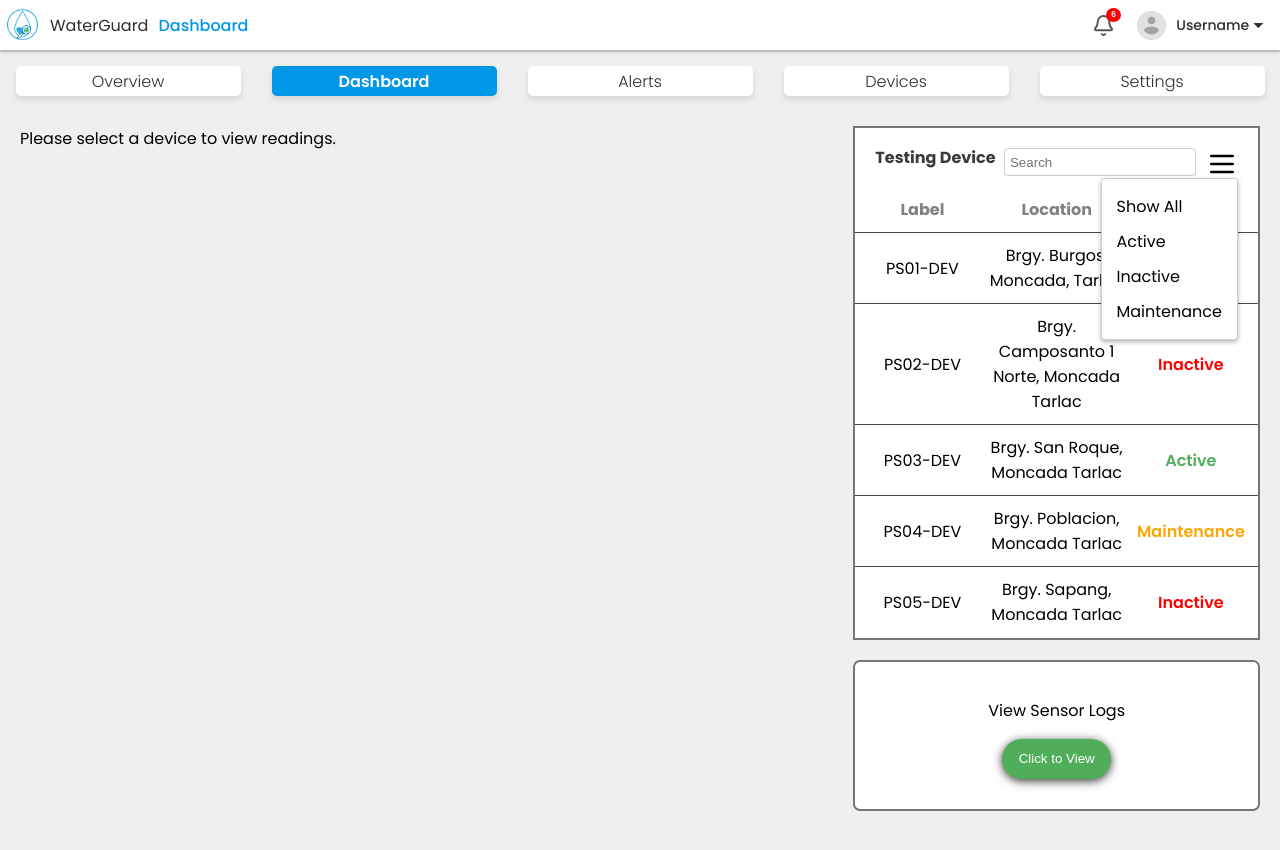
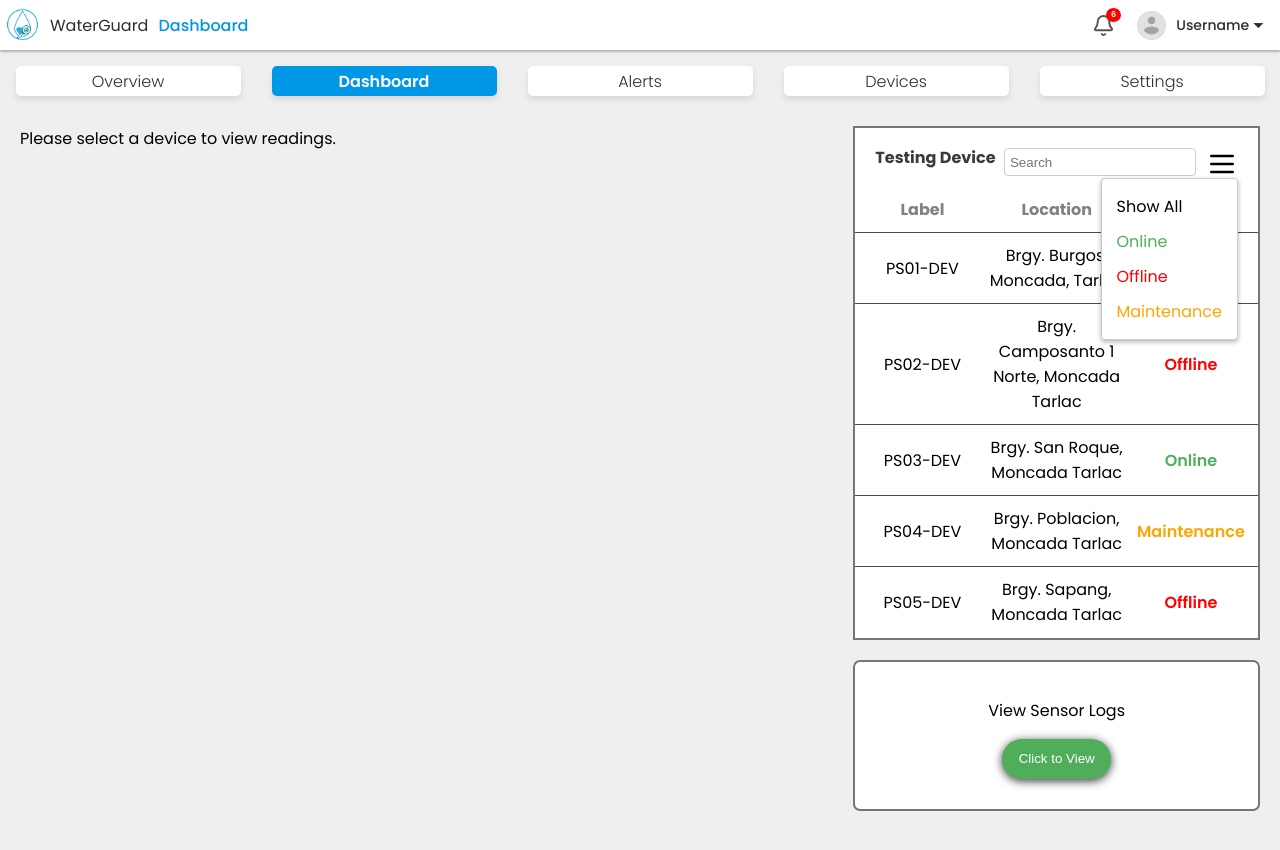
Before and after one commit to Chowzkie/WaterGuard, a React (Vite) app in the folder cp1-webapp-project/: page /dashboard in a window 1280 px wide. Both pictures are taken after a click on the element 1221 px from the left and 167 px from the top of the page. Shown: the top 850 px of the page. Built offline with nearby package versions, Linux system fonts and the light colour scheme.

Commit message:
Chage Active to Online

```diff
--- a/cp1-webapp-project/src/Components/Dashboard/Dashboard.jsx
+++ b/cp1-webapp-project/src/Components/Dashboard/Dashboard.jsx
@@ -9,7 +9,7 @@ const initialDevices = [
   {
     id: 'PS01-DEV',
     location: 'Brgy. Burgos, Moncada, Tarlac',
-    status: 'Active',
+    status: 'Online',
     readings: [
       { id: 1, title: 'Current pH', value: 9.2, min: 0, max: 14, unit: '', color: '#FFA500' },
       { id: 2, title: 'Turbidity', value: 3.5, min: 0, max: 10, unit: ' NTU', color: '#4CAF50' },
@@ -20,7 +20,7 @@ const initialDevices = [
   {
     id: 'PS02-DEV',
     location: 'Brgy. Camposanto 1 Norte, Moncada Tarlac',
-    status: 'Inactive',
+    status: 'Offline',
     readings: [
       { id: 5, title: 'Current pH', value: 7.1, min: 0, max: 14, unit: '', color: '#FFA500' },
       { id: 6, title: 'Turbidity', value: 2.0, min: 0, max: 10, unit: ' NTU', color: '#4CAF50' },
@@ -31,7 +31,7 @@ const initialDevices = [
   {
     id: 'PS03-DEV',
     location: 'Brgy. San Roque, Moncada  Tarlac',
-    status: 'Active',
+    status: 'Online',
     readings: [
       { id: 9, title: 'Current pH', value: 6.8, min: 0, max: 14, unit: '', color: '#FFA500' },
       { id: 10, title: 'Turbidity', value: 1.2, min: 0, max: 10, unit: ' NTU', color: '#4CAF50' },
@@ -53,7 +53,7 @@ const initialDevices = [
   {
     id: 'PS05-DEV',
     location: 'Brgy. Sapang, Moncada Tarlac',
-    status: 'Inactive',
+    status: 'Offline',
     readings: [
       {id: 17, title: 'Current pH', value: 5, min: 0, max: 14, unit: '', color: '#FFA500'},
       {id: 18, title: 'Turbididty', value: 3, min: 0, max: 10, unit: ' NTU', color: '#4CAF50' },
--- a/cp1-webapp-project/src/Components/Dashboard/DeviceStatus.jsx
+++ b/cp1-webapp-project/src/Components/Dashboard/DeviceStatus.jsx
@@ -5,8 +5,8 @@ import { Search, Menu } from 'lucide-react';
 
 const getStatusStyle = (status) => {
   switch (status.toLowerCase()) {
-    case 'active': return { color: '#50AE5B', fontWeight: 600 };
-    case 'inactive': return { color: 'red', fontWeight: 600 };
+    case 'online': return { color: '#50AE5B', fontWeight: 600 };
+    case 'offline': return { color: 'red', fontWeight: 600 };
     case 'maintenance': return { color: 'orange', fontWeight: 600 };
     default: return {};
   }
@@ -45,9 +45,9 @@ const DeviceStatus = ({ devicesData, selectedDeviceId, setSelectedDeviceId }) =>
               {showMenu && (
                 <div className={StatusStyle["menu-dropdown"]}>
                   <div onClick={() => setStatusFilter('')} className={StatusStyle["menu-option-clear"]}>Show All</div>
-                  <div onClick={() => setStatusFilter('active')} className={StatusStyle["menu-option"]}>Active</div>
-                  <div onClick={() => setStatusFilter('inactive')} className={StatusStyle["menu-option"]}>Inactive</div>
-                  <div onClick={() => setStatusFilter('maintenance')} className={StatusStyle["menu-option"]}>Maintenance</div>
+                  <div onClick={() => setStatusFilter('online')} className={StatusStyle["menu-option"]} id={StatusStyle['online']}>Online</div>
+                  <div onClick={() => setStatusFilter('offline')} className={StatusStyle["menu-option"]} id={StatusStyle['offline']}>Offline</div>
+                  <div onClick={() => setStatusFilter('maintenance')} className={StatusStyle["menu-option"]} id={StatusStyle['maintenance']}>Maintenance</div>
                 </div>
               )}
             </div>
--- a/cp1-webapp-project/src/Styles/DeviceStatus.module.css
+++ b/cp1-webapp-project/src/Styles/DeviceStatus.module.css
@@ -64,10 +64,10 @@
   padding: 5px;
   cursor: pointer;
 }
-#active{
+#online{
     color: #50AE5B;
 }
-#inactive{
+#offline{
     color: #ff0000;
 }
 #maintenance{
```
